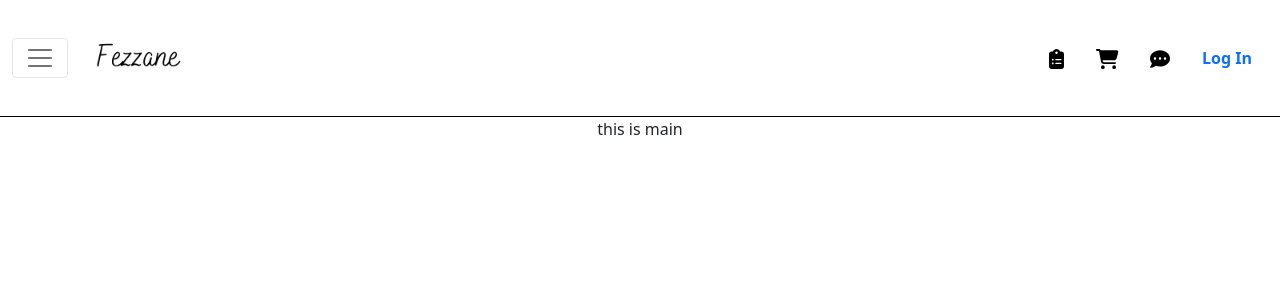
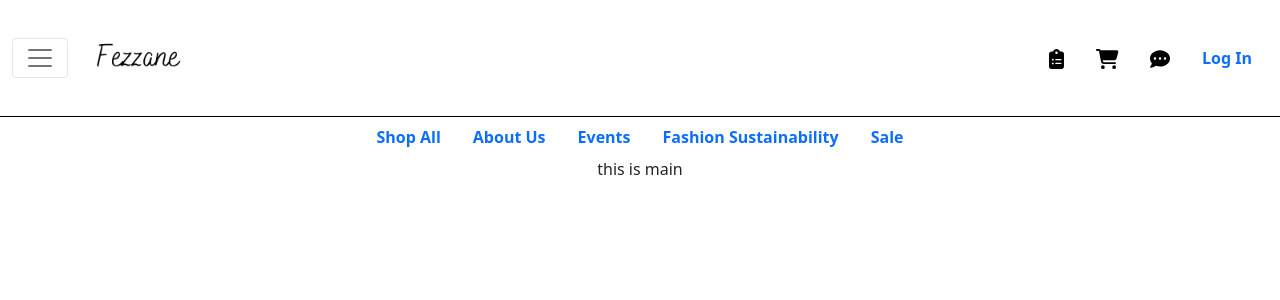
Before and after one commit to dnsghd49/mode, a React (Create React App) app in the folder client/: page / in a window 1280 px wide. Shown: the top 300 px of the page. Built offline with nearby package versions, Linux system fonts and the light colour scheme.

Commit message:
adding mainnav to the page

```diff
--- a/client/src/App.js
+++ b/client/src/App.js
@@ -1,11 +1,13 @@
 import './App.css';
 import Main from './pages/main';
 import Topbar from './components/Topbar';
+import MainNav from './components/MainNav';
 
 function App() {
   return (
     <div className="App">
       <Topbar />
+      <MainNav />
       <Main />
     </div>
   );
--- a/client/src/components/MainNav/index.js
+++ b/client/src/components/MainNav/index.js
@@ -0,0 +1,28 @@
+import './style.css'
+import Nav from 'react-bootstrap/Nav'
+
+function MainNav() {
+    return (
+        <div>
+            <Nav className="justify-content-center" activeKey="/home">
+                <Nav.Item>
+                    <Nav.Link className='navItem' href="/shop-all">Shop All</Nav.Link>
+                </Nav.Item>
+                <Nav.Item>
+                    <Nav.Link className='navItem' href="/about">About Us</Nav.Link>
+                </Nav.Item>
+                <Nav.Item>
+                    <Nav.Link className='navItem' href="/events">Events</Nav.Link>
+                </Nav.Item>
+                <Nav.Item>
+                    <Nav.Link className='navItem' href="/fashion-sustainability">Fashion Sustainability</Nav.Link>
+                </Nav.Item>
+                <Nav.Item>
+                    <Nav.Link className='navItem' href="/sale">Sale</Nav.Link>
+                </Nav.Item>
+            </Nav>
+        </div>
+    )
+}
+
+export default MainNav
--- a/client/src/components/MainNav/style.css
+++ b/client/src/components/MainNav/style.css
@@ -0,0 +1,8 @@
+.navItem {
+    color: #000;
+    font-weight: bold;
+}
+
+.navItem:hover {
+    color: #747474;
+}
```
